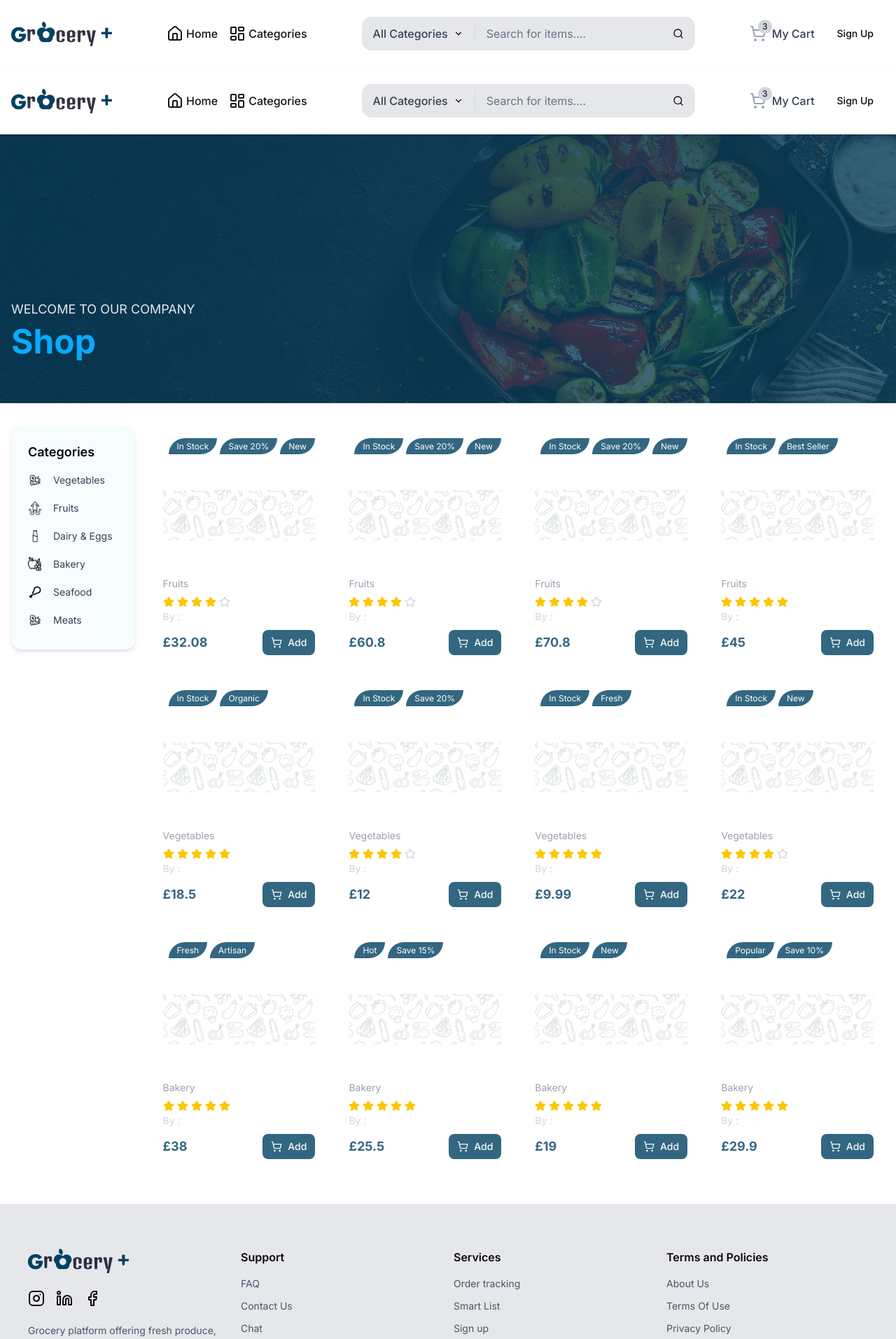
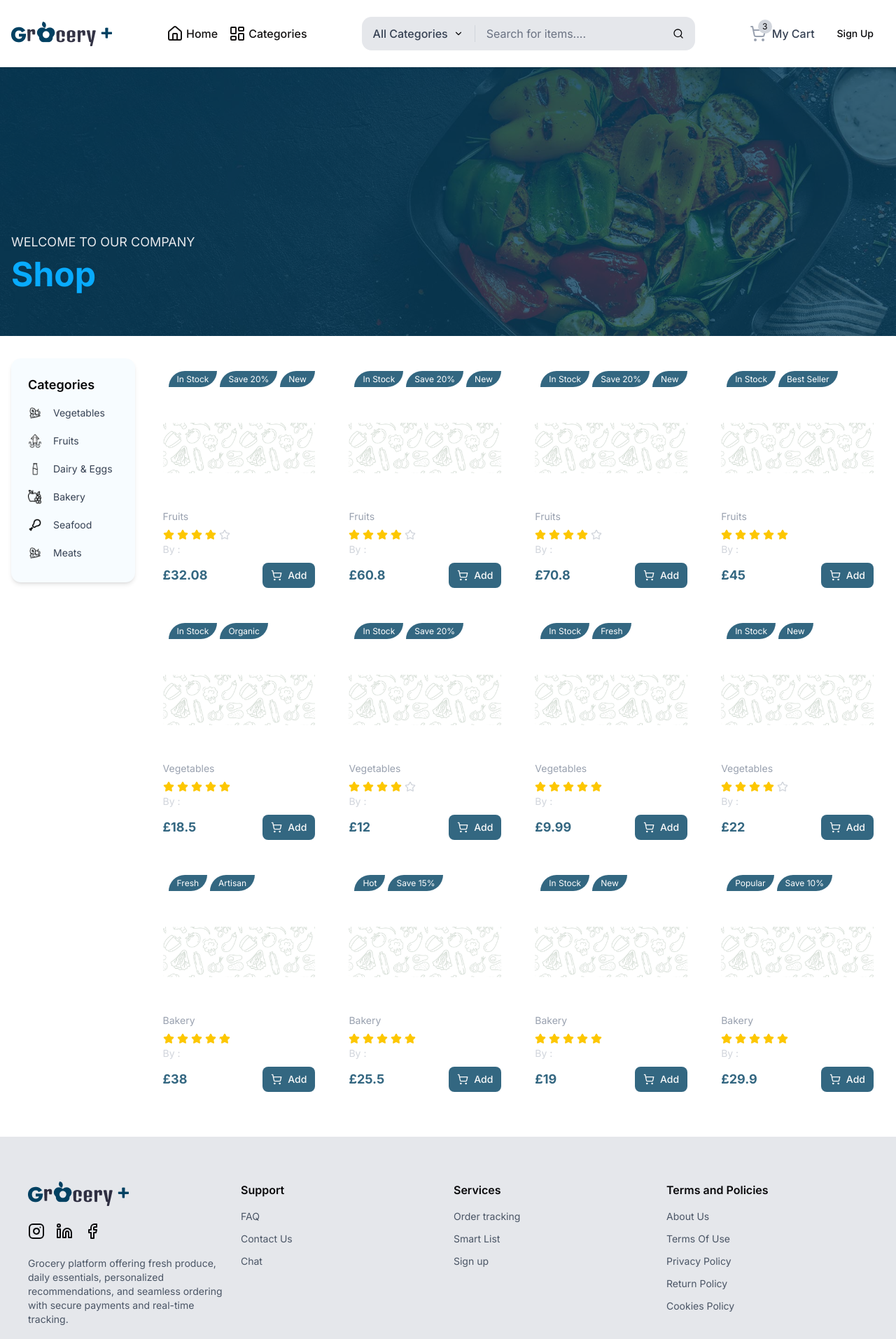
Before and after one commit to Abdulrahmanfawzy/grocery-R10-team-2, a React (Vite) app: page /products in a window 1280 px wide. Shown: the top 1913 px of the page at 70% size. Built offline with nearby package versions, Linux system fonts and the light colour scheme.

Commit message:
to update

```diff
--- a/src/pages/products/ProductList.tsx
+++ b/src/pages/products/ProductList.tsx
@@ -5,8 +5,6 @@ import Sidebar from "./SideBar";
 import { products } from "@/lib/constants/products";
 import ProductCard from "@/components/common/ProductCard";
 import { useState } from "react";
-import Footer from "@/components/layout/Footer";
-import Navbar from "@/components/layout/navbar/Navbar";
 
 const ProductList = () => {
     const [selectedCategory, setSelectedCategory] = useState("All");
@@ -17,7 +15,6 @@ const ProductList = () => {
             );
     return (
         <>
-            <Navbar />
             {/* Hero Section */}
             <HeroSection
                 image={bunner}
@@ -44,7 +41,6 @@ const ProductList = () => {
                     </main>
                 </div>
             </div>
-            <Footer />
         </>
     )
 }
```
